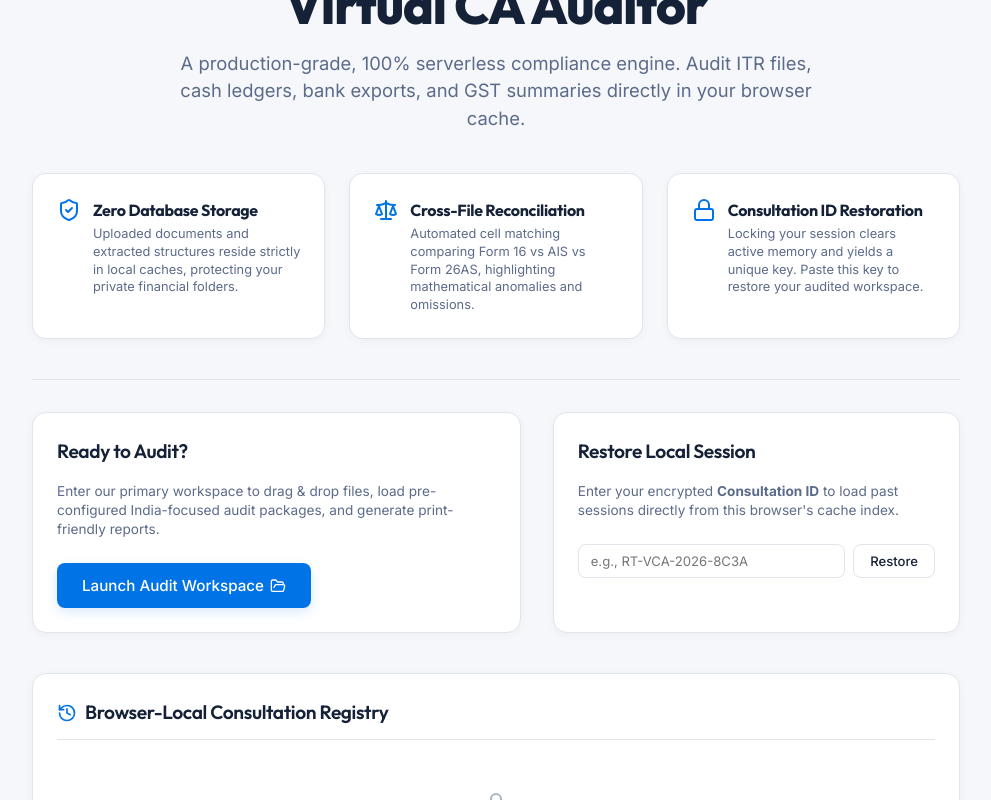
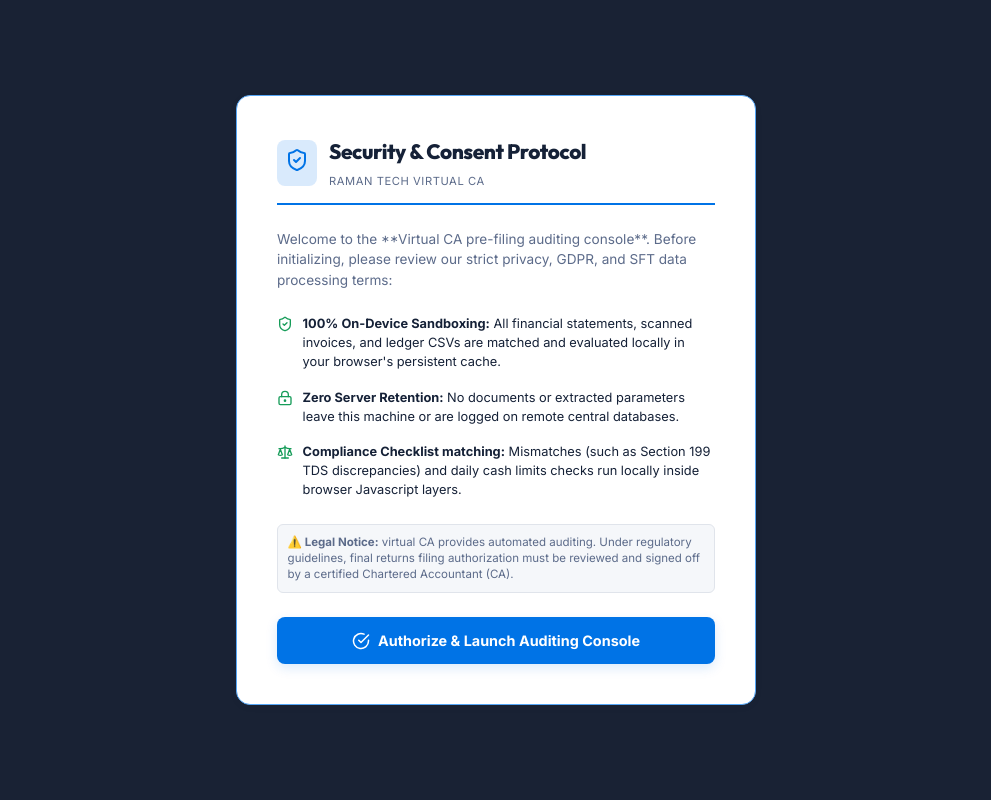
Before and after one commit to ramanuja-01/Intelligent-AI-Powered-Raman-Tech---Virtual-CA, a React (Vite) app: page / in a window 1280 px wide. Shown: the whole page, without its empty margins (144-1135 px from the left). Built offline with nearby package versions, Linux system fonts and the light colour scheme.

Commit message:
feat: implement onboarding privacy & data processing consent overlay lock

```diff
--- a/src/App.jsx
+++ b/src/App.jsx
@@ -19,7 +19,8 @@ import {
   FolderOpen,
   History,
   Trash2,
-  Play
+  Play,
+  LockKeyhole
 } from 'lucide-react';
 
 export default function App() {
@@ -28,6 +29,7 @@ export default function App() {
   const [findings, setFindings] = useState([]);
   const [activeSession, setActiveSession] = useState(null);
   const [savedSessions, setSavedSessions] = useState([]);
+  const [privacyAccepted, setPrivacyAccepted] = useState(false);
 
   const [checklist, setChecklist] = useState({
     panAadhaarLinked: false,
@@ -86,7 +88,15 @@ export default function App() {
 
   useEffect(() => {
     loadSavedSessions();
+    const consent = localStorage.getItem("VCA_PRIVACY_CONSENT") === "true";
+    setPrivacyAccepted(consent);
   }, [activeTab, showCloseModal]);
+
+  const handleAcceptPrivacy = () => {
+    localStorage.setItem("VCA_PRIVACY_CONSENT", "true");
+    setPrivacyAccepted(true);
+    logEvent("Privacy Consent Accepted", "User accepted 100% browser-local financial data auditing protocols.");
+  };
 
   // Close & Lock Session (Erase Active Workspace, Encrypt & Cache under Consultation ID)
   const handleCloseSession = () => {
@@ -334,7 +344,7 @@ export default function App() {
 
             </div>
 
-            {/* Historical Sessions Registry Section (GORGEOUS UX UPGRADE) */}
+            {/* Historical Sessions Registry Section */}
             <div className="card" style={{ width: '100%', display: 'flex', flexDirection: 'column', gap: '1.25rem' }}>
               <div style={{ display: 'flex', gap: '0.5rem', alignItems: 'center', borderBottom: '1px solid var(--border)', paddingBottom: '0.75rem' }}>
                 <History size={20} style={{ color: 'var(--accent)' }} />
@@ -386,7 +396,7 @@ export default function App() {
                             if (match) executeRestore(match[1]);
                           }}
                           className="btn btn-primary"
-                          style={{ padding: '0.4rem 0.8rem', fontSize: '0.75rem', display: 'flex', alignItems: 'center', gap: '0.2rem' }}
+                          style={{ padding: '0.4rem 0.8rem', fontSize: '0.75rem', display: 'flex', alignItems: 'center', gap: '0.25rem' }}
                         >
                           <Play size={10} />
                           <span>Quick Restore</span>
@@ -484,6 +494,69 @@ export default function App() {
 
       </main>
 
+      {/* Onboarding Security & Privacy Consent Modal (PROFOUND TRUST ARCHITECTURE) */}
+      {!privacyAccepted && (
+        <div style={{ position: 'fixed', top: 0, left: 0, right: 0, bottom: 0, background: 'var(--bg-sidebar)', backdropFilter: 'blur(12px)', display: 'flex', alignItems: 'center', justifyContent: 'center', zIndex: 200, padding: '1rem' }}>
+          <div className="card" style={{ maxWidth: '520px', background: 'var(--bg-card)', padding: '2.5rem', display: 'flex', flexDirection: 'column', gap: '1.5rem', border: '1px solid var(--border-focus)' }}>
+
+            <div style={{ display: 'flex', gap: '0.75rem', alignItems: 'center', borderBottom: '2px solid var(--accent)', paddingBottom: '0.75rem' }}>
+              <div style={{ background: 'var(--accent-glow)', padding: '0.5rem', borderRadius: '8px' }}>
+                <ShieldCheck size={24} style={{ color: 'var(--accent)' }} />
+              </div>
+              <div>
+                <h3 style={{ fontSize: '1.3rem', fontFamily: 'var(--font-head)', fontWeight: 800 }}>Security & Consent Protocol</h3>
+                <span style={{ fontSize: '0.7rem', color: 'var(--text-secondary)', textTransform: 'uppercase', letterSpacing: '0.05em' }}>
+                  Raman Tech Virtual CA
+                </span>
+              </div>
+            </div>
+
+            <p style={{ fontSize: '0.85rem', color: 'var(--text-secondary)', lineHeight: 1.5 }}>
+              Welcome to the **Virtual CA pre-filing auditing console**. Before initializing, please review our strict privacy, GDPR, and SFT data processing terms:
+            </p>
+
+            <div style={{ display: 'flex', flexDirection: 'column', gap: '1rem', fontSize: '0.8rem', color: 'var(--text-primary)' }}>
+
+              <div style={{ display: 'flex', gap: '0.6rem', alignItems: 'flex-start' }}>
+                <ShieldCheck size={16} style={{ color: 'var(--color-low)', flexShrink: 0, marginTop: '2px' }} />
+                <div>
+                  <strong>100% On-Device Sandboxing:</strong> All financial statements, scanned invoices, and ledger CSVs are matched and evaluated locally in your browser's persistent cache.
+                </div>
+              </div>
+
+              <div style={{ display: 'flex', gap: '0.6rem', alignItems: 'flex-start' }}>
+                <LockKeyhole size={16} style={{ color: 'var(--color-low)', flexShrink: 0, marginTop: '2px' }} />
+                <div>
+                  <strong>Zero Server Retention:</strong> No documents or extracted parameters leave this machine or are logged on remote central databases.
+                </div>
+              </div>
+
+              <div style={{ display: 'flex', gap: '0.6rem', alignItems: 'flex-start' }}>
+                <Scale size={16} style={{ color: 'var(--color-low)', flexShrink: 0, marginTop: '2px' }} />
+                <div>
+                  <strong>Compliance Checklist matching:</strong> Mismatches (such as Section 199 TDS discrepancies) and daily cash limits checks run locally inside browser Javascript layers.
+                </div>
+              </div>
+
+            </div>
+
+            <p style={{ fontSize: '0.72rem', color: 'var(--text-secondary)', background: 'var(--bg-primary)', padding: '0.6rem', borderRadius: '6px', border: '1px solid var(--border)', lineHeight: 1.4 }}>
+              <strong>⚠️ Legal Notice:</strong> virtual CA provides automated auditing. Under regulatory guidelines, final returns filing authorization must be reviewed and signed off by a certified Chartered Accountant (CA).
+            </p>
+
+            <button
+              onClick={handleAcceptPrivacy}
+              className="btn btn-primary"
+              style={{ width: '100%', padding: '0.85rem', fontSize: '0.9rem', fontWeight: 'bold', display: 'flex', alignItems: 'center', justifyContent: 'center', gap: '0.5rem', boxShadow: '0 4px 12px var(--accent-glow)' }}
+            >
+              <CheckCircle size={18} />
+              <span>Authorize & Launch Auditing Console</span>
+            </button>
+
+          </div>
+        </div>
+      )}
+
       {/* Consultation ID Sharing Modal */}
       {showCloseModal && (
         <div style={{ position: 'fixed', top: 0, left: 0, right: 0, bottom: 0, background: 'rgba(0,0,0,0.6)', backdropFilter: 'blur(4px)', display: 'flex', alignItems: 'center', justify: 'center', zIndex: 100 }}>
```
